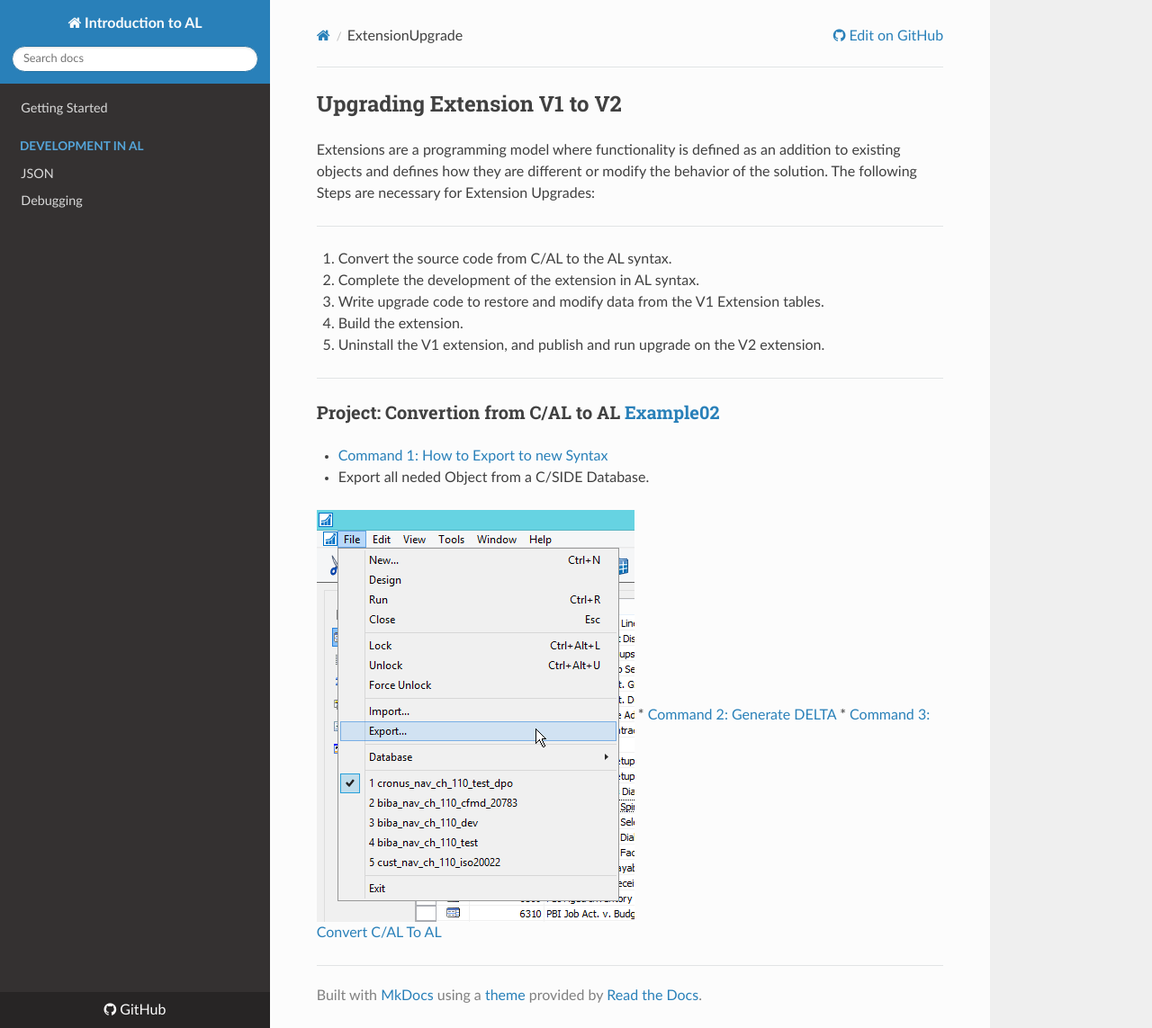
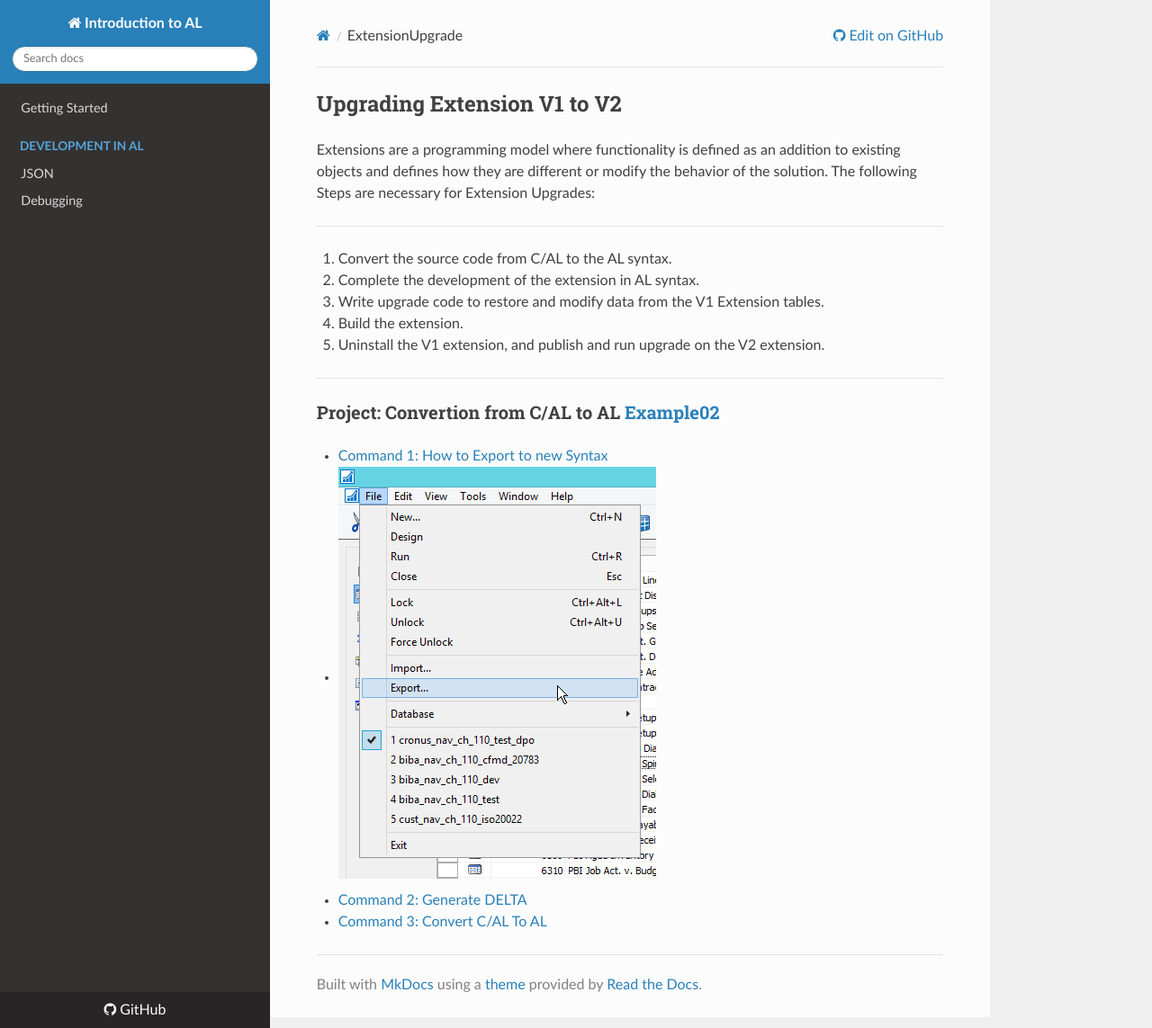
Before and after one commit to EDGZTNSR/IntroductionToAL, an MkDocs documentation site: the page built from docs/ExtensionUpgrade.md, in a window 1280 px wide and 1143 px high. Shown: the whole window at 90% size. Built offline with MkDocs 1.6.1, drawn with Linux system fonts in a browser that asks for light colours; nearby versions of some CDN libraries.

Commit message:
Update ExtensionUpgrade.md

```diff
--- a/docs/ExtensionUpgrade.md
+++ b/docs/ExtensionUpgrade.md
@@ -15,8 +15,6 @@ The following Steps are necessary for Extension Upgrades:
 ### Project: Convertion from C/AL to AL [Example02](https://github.com/EDGZTNSR/IntroductionToAL/tree/master/Examples/Example02)
 
 * [Command 1: How to Export to new Syntax](https://github.com/EDGZTNSR/IntroductionToAL/blob/master/Examples/Example02/PowershellCommands.md)
-* Export all neded Object from a C/SIDE Database.
-
-![](https://github.com/EDGZTNSR/IntroductionToAL/blob/master/docs/src/Export.png?raw=true])
+* ![Export all neded Object from a C/SIDE Database.](https://github.com/EDGZTNSR/IntroductionToAL/blob/master/docs/src/Export.png?raw=true])
 * [Command 2: Generate DELTA](https://github.com/EDGZTNSR/IntroductionToAL/blob/master/Examples/Example02/PowershellCommands.md)
 * [Command 3: Convert C/AL To AL](https://github.com/EDGZTNSR/IntroductionToAL/blob/master/Examples/Example02/PowershellCommands.md)
```
